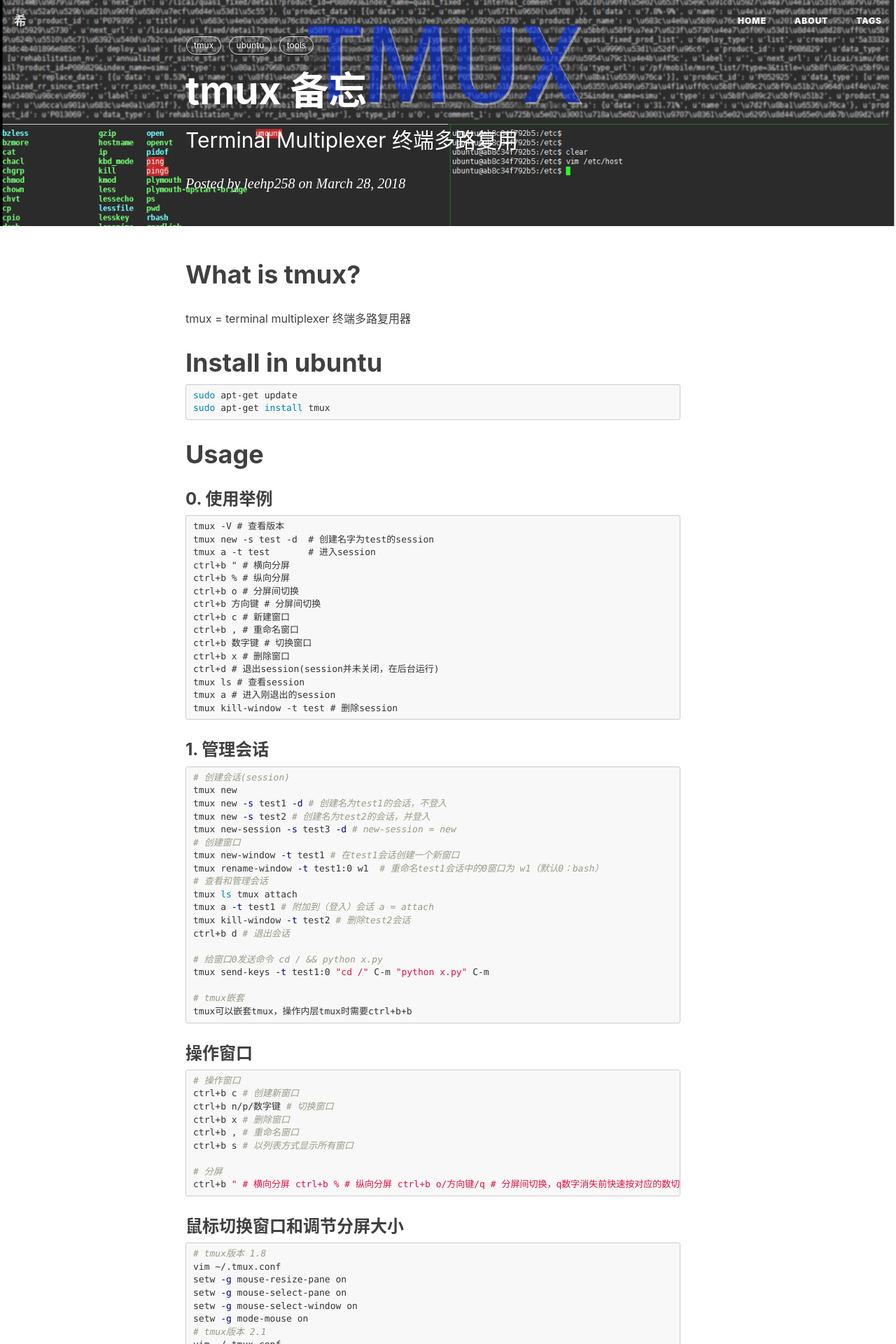
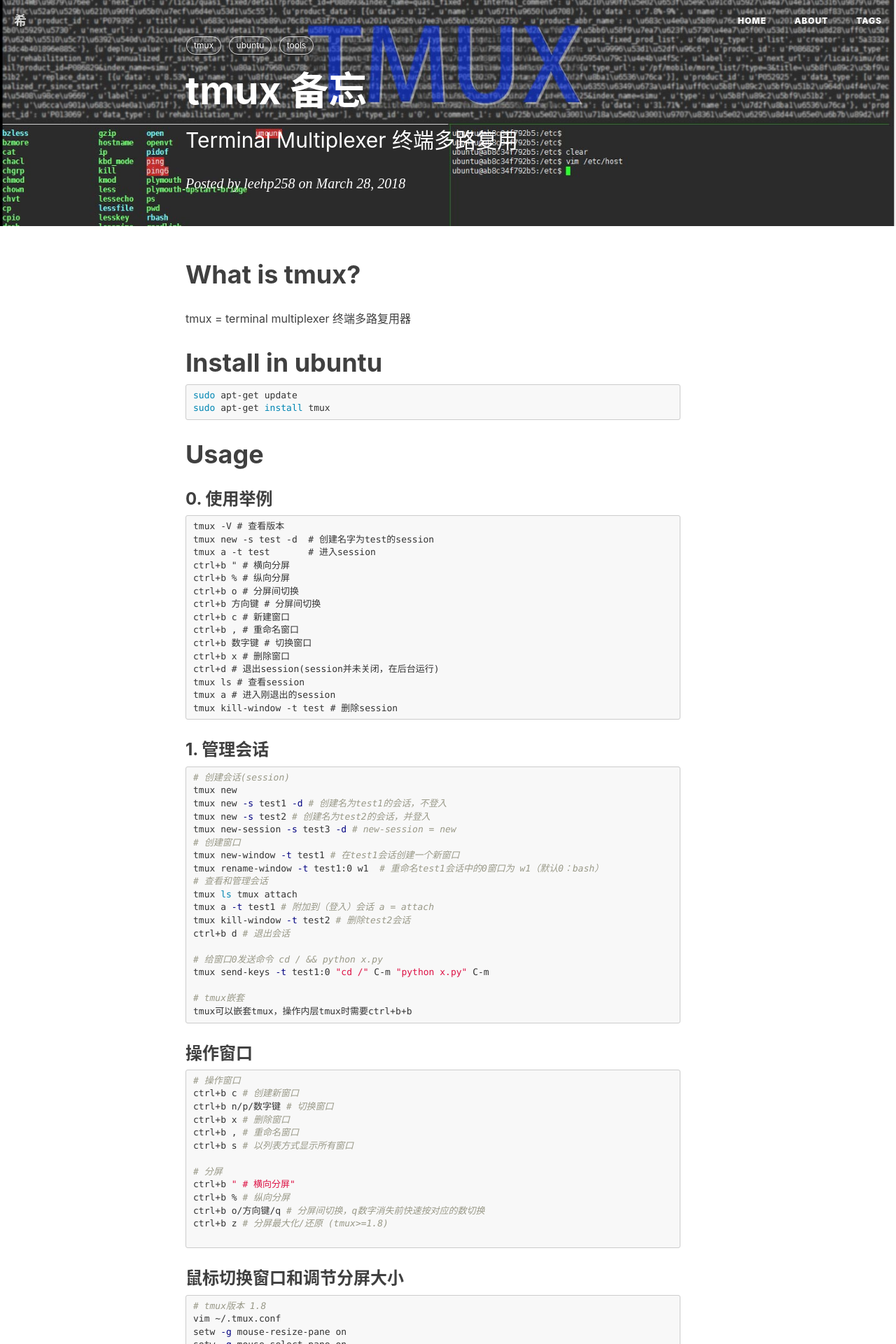
Before and after one commit to leehp258/leehp258.github.io, a Jekyll site: the page built from _posts/2018-03-28-tmux-note.markdown, in a window 1280 px wide. Shown: the top 1920 px of the page at 70% size. Built offline with Jekyll 4.4.1, drawn with Linux system fonts in a browser that asks for light colours; nearby versions of some CDN libraries; comment, search, counter and statistics services are not loaded.

Commit message:
modify post tmux

```diff
--- a/_posts/2018-03-28-tmux-note.markdown
+++ b/_posts/2018-03-28-tmux-note.markdown
@@ -4,7 +4,7 @@ title:      "tmux 备忘"
 subtitle:   "Terminal Multiplexer 终端多路复用"
 date:       2018-03-28
 author:     "leehp258"
-header-img: "img/tmux_demo.png"
+header-img: "img/tmux_demo.jpg"
 tags:
     - tmux
     - ubuntu
@@ -79,7 +79,7 @@ ctrl+b , # 重命名窗口
 ctrl+b s # 以列表方式显示所有窗口
 
 # 分屏
-ctrl+b " # 横向分屏
+ctrl+b " # 横向分屏"
 ctrl+b % # 纵向分屏
 ctrl+b o/方向键/q # 分屏间切换，q数字消失前快速按对应的数切换
 ctrl+b z # 分屏最大化/还原 (tmux>=1.8)
```
Also changed, not shown: img/tmux_demo.jpg (added).
